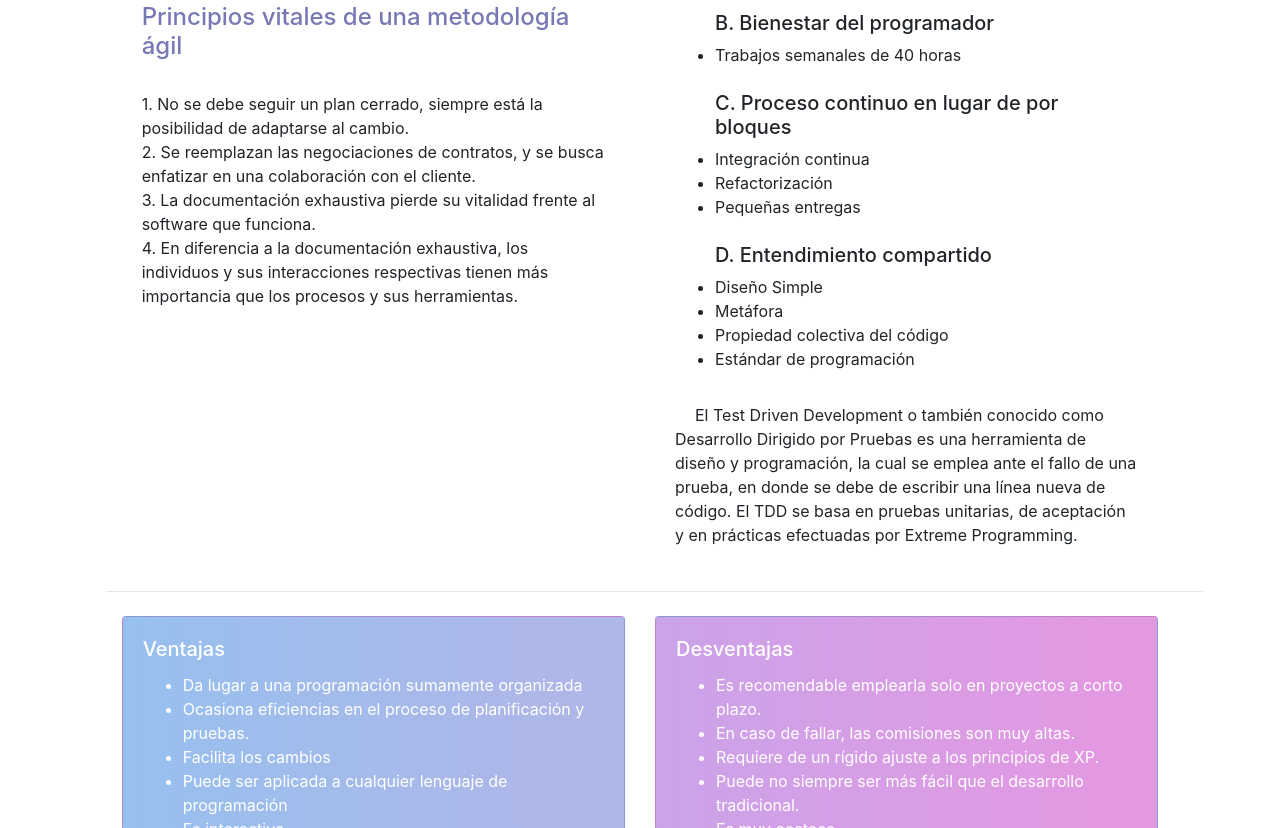
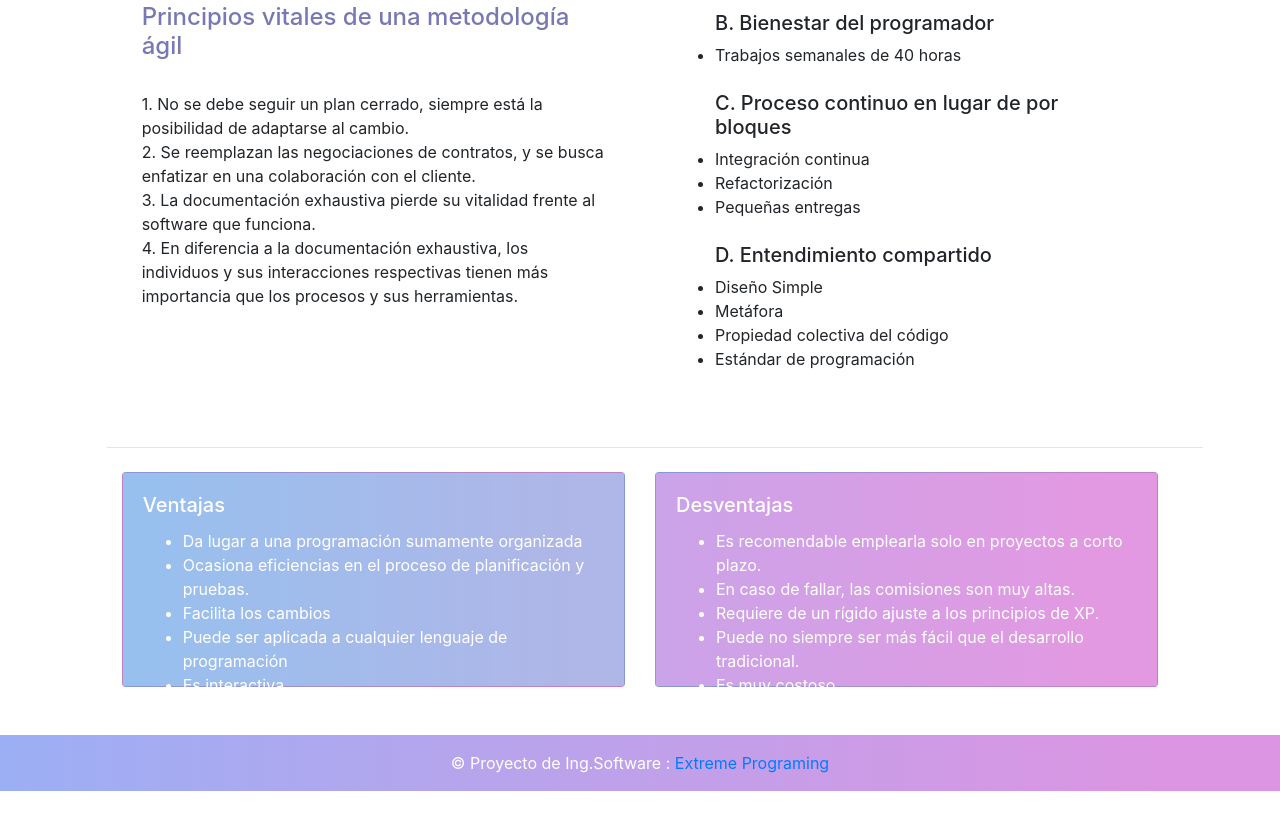
Before and after one commit to SoyPoloyo/Cenfotec-metodologias, a plain HTML site: page index2.html in a window 1280 px wide. Shown: the part 1774-2602 px from the top of the page. After the commit the page ends 2565 px from the top, so only its background shows below. Drawn offline with nearby package versions, Linux system fonts and the light colour scheme; a web font is replaced by a local one.

Commit message:
Update index2.html

```diff
--- a/index2.html
+++ b/index2.html
@@ -21,7 +21,7 @@
             <div class="container text-white">
                 <h3 class="display-2 ">Extreme Programming</h3>
                 <hr class="my-4 bg-white">
-                <p>Metodologia de investigacion.</p>
+                <p>Metodología de investigación.</p>
 
             </div>
         </div>
@@ -200,11 +200,7 @@
                                 </ul>
                             </table>
                         </p>
-                        <p class="card-text sangria">El Test Driven Development o también conocido como Desarrollo
-                            Dirigido por
-                            Pruebas es una herramienta de diseño y programación, la cual se emplea ante el fallo de una
-                            prueba, en donde se debe de escribir una línea nueva de código. El TDD se basa en pruebas
-                            unitarias, de aceptación y en prácticas efectuadas por Extreme Programming.</p>
+
                     </div>
                 </div>
 
```
